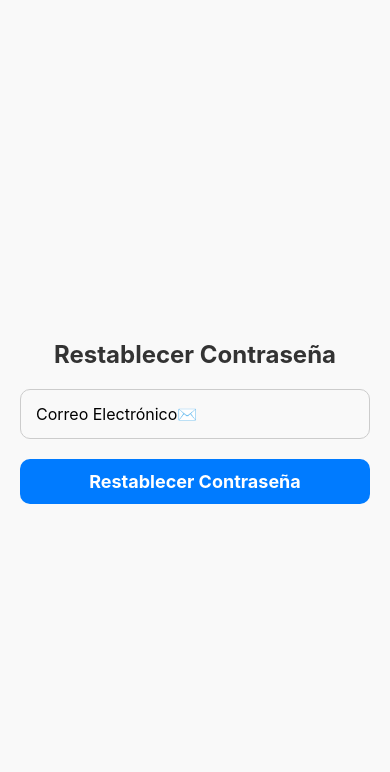
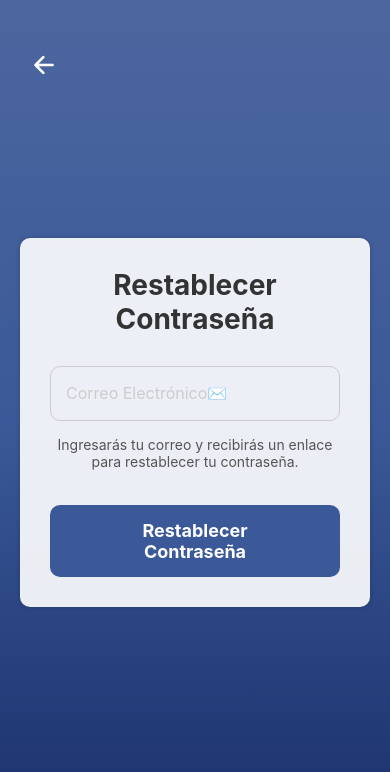
Before and after one commit to Camedute/caballeroMarketAPP, a React Native app: screen /resetPassword in a window 390 px wide. Shown: the top 772 px of the page. Built offline with nearby package versions, Linux system fonts and the light colour scheme.

Commit message:
feat: arreglo de ciertos componentes y inserción de lógica de mostrar qr en vista de qrscanner

```diff
--- a/components/cart/cart.tsx
+++ b/components/cart/cart.tsx
@@ -1,5 +1,5 @@
 import React, { useState } from 'react';
-import { StyleSheet, Text, View, Button, FlatList, TouchableOpacity, Alert } from 'react-native';
+import { StyleSheet, Text, View, Button, FlatList, TouchableOpacity, Alert, KeyboardAvoidingView, ScrollView } from 'react-native';
 import { initializeApp, getApps } from 'firebase/app';
 import { getAuth } from 'firebase/auth';
 import { getFirestore, collection, addDoc } from 'firebase/firestore';
@@ -7,7 +7,6 @@ import { Ionicons } from '@expo/vector-icons';
 import { firebaseConfig } from '../constants';
 import { SafeAreaView } from 'react-native-safe-area-context';
 
-// Definición de tipos
 type CartItem = {
   nombre: string;
   cantidad: number;
@@ -40,8 +39,8 @@ const Cart = ({ route, navigation }: CartProps) => {
   };
 
   const handleCart = async () => {
-    if (Object.entries(cart).length <= 0){
-      Alert.alert('Error','No has agregado productos al carrito.');
+    if (Object.entries(cart).length <= 0) {
+      Alert.alert('Error', 'No has agregado productos al carrito.');
     } else {
       try {
         const pedidoRef = collection(firestore, 'Pedidos');
@@ -50,7 +49,7 @@ const Cart = ({ route, navigation }: CartProps) => {
           idCliente: user?.uid,
           metodoPago: tipoPago,
           fecha: new Date(),
-          realizado: false
+          realizado: false,
         });
         Alert.alert('Pedido enviado correctamente');
         navigation.navigate('Home');
@@ -61,7 +60,9 @@ const Cart = ({ route, navigation }: CartProps) => {
   };
 
   return (
-    <SafeAreaView style={{flex: 1}}>
+    <SafeAreaView style={{ flex: 1 }}>
+      <KeyboardAvoidingView style={{ flex: 1 }} behavior="padding">
+        <ScrollView contentContainerStyle={{ flexGrow: 1 }}>
           <View style={styles.container}>
             {/* Botón de Volver */}
             <TouchableOpacity onPress={() => navigation.goBack()} style={styles.backButton}>
@@ -89,18 +90,29 @@ const Cart = ({ route, navigation }: CartProps) => {
             <View style={styles.paymentOptions}>
               <Text>Seleccione método de pago:</Text>
               <TouchableOpacity onPress={() => setTipoPago('efectivo')}>
-          <Text style={[styles.paymentButton, tipoPago === 'efectivo' && styles.selectedPayment]}>Efectivo</Text>
+                <Text style={[styles.paymentButton, tipoPago === 'efectivo' && styles.selectedPayment]}>
+                  Efectivo
+                </Text>
               </TouchableOpacity>
               <TouchableOpacity onPress={() => setTipoPago('debito')}>
-          <Text style={[styles.paymentButton, tipoPago === 'debito' && styles.selectedPayment]}>Débito</Text>
+                <Text style={[styles.paymentButton, tipoPago === 'debito' && styles.selectedPayment]}>
+                  Débito
+                </Text>
               </TouchableOpacity>
               <TouchableOpacity onPress={() => setTipoPago('credito')}>
-          <Text style={[styles.paymentButton, tipoPago === 'credito' && styles.selectedPayment]}>Crédito</Text>
+                <Text style={[styles.paymentButton, tipoPago === 'credito' && styles.selectedPayment]}>
+                  Crédito
+                </Text>
               </TouchableOpacity>
             </View>
 
-      <Button title="Solicitar Pedido" onPress={handleCart} />
+            <TouchableOpacity style={styles.orderButton} onPress={handleCart}>
+              <Text style={styles.orderButtonText}>Solicitar Pedido</Text>
+            </TouchableOpacity>
+          </View>
+        </ScrollView>
 
+        {/* Barra de Navegación Inferior */}
         <View style={styles.bottomNav}>
           <TouchableOpacity onPress={() => navigation.navigate('Home')}>
             <Ionicons name="home-outline" size={30} color="#333" />
@@ -115,8 +127,7 @@ const Cart = ({ route, navigation }: CartProps) => {
             <Ionicons name="cart-outline" size={30} color="#333" />
           </TouchableOpacity>
         </View>
-
-    </View>
+      </KeyboardAvoidingView>
     </SafeAreaView>
   );
 };
@@ -149,8 +160,6 @@ const styles = StyleSheet.create({
     padding: 15,
     marginVertical: 10,
     borderRadius: 10,
-    flexDirection: 'row',
-    justifyContent: 'space-between',
   },
   productText: {
     fontSize: 16,
@@ -170,11 +179,18 @@ const styles = StyleSheet.create({
     backgroundColor: '#007bff',
     color: '#fff',
   },
+  orderButton: {
+    marginTop: 20,
+    padding: 15,
+    borderRadius: 10,
+    backgroundColor: '#007bff',
+    alignItems: 'center',
+  },
+  orderButtonText: {
+    color: '#fff',
+    fontSize: 18,
+  },
   bottomNav: {
-    position: 'absolute',
-    left: 0,
-    right: 0,
-    bottom: 0,
     height: 60,
     flexDirection: 'row',
     justifyContent: 'space-around',
--- a/components/home/home.tsx
+++ b/components/home/home.tsx
@@ -1,13 +1,24 @@
 import React, { useEffect, useState } from 'react';
-import { View, Text, FlatList, TouchableOpacity, StyleSheet, TextInput, ScrollView, ActivityIndicator } from 'react-native';
+import { View, Text, FlatList, TouchableOpacity, StyleSheet, TextInput, ScrollView, ActivityIndicator, Image, Alert } from 'react-native';
 import { handleStoresHome } from '../backend/firebase';
 import { Ionicons } from '@expo/vector-icons';
 import { SafeAreaView } from 'react-native-safe-area-context';
 
+interface Store {
+  id: string;
+  nombreLocal: string;
+  imagenUrl?: string;
+  productos: Array<{
+    id: string;
+    nombreProducto: string;
+    precioProducto: number;
+  }>;
+}
+
 const Home = ({ navigation }: any) => {
   const [cart, setCart] = useState({});
-  const [stores, setStores] = useState([]);
-  const [loading, setLoading] = useState(true);  // Estado para manejar la carga
+  const [stores, setStores] = useState<Store[]>([]);
+  const [loading, setLoading] = useState(true);
 
   useEffect(() => {
     const fetchStores = async () => {
@@ -17,7 +28,7 @@ const Home = ({ navigation }: any) => {
       } catch (error) {
         console.error('Error fetching stores:', error);
       } finally {
-        setLoading(false); // Dejar de mostrar el indicador de carga una vez que los datos estén listos
+        setLoading(false);
       }
     };
     fetchStores();
@@ -49,8 +60,13 @@ const Home = ({ navigation }: any) => {
     navigation.navigate('Cart', { cart });
   };
 
+  const viewStore = (storeId: string) => {
+    //navigation.navigate('Local', { storeId });
+    Alert.alert(storeId);
+  };
+
   return (
-    <SafeAreaView style={{flex: 1}}>
+    <SafeAreaView style={{ flex: 1 }}>
       <View style={styles.container}>
         {/* Barra de búsqueda */}
         <View style={styles.searchBar}>
@@ -68,13 +84,19 @@ const Home = ({ navigation }: any) => {
             data={stores}
             keyExtractor={(item) => item.id}
             renderItem={({ item }) => (
-              <View style={styles.storeItem}>
+              <View style={styles.cardContainer}>
+                <View style={styles.storeCard}>
+                  {/* Imagen del local, centrada */}
+                  <Image
+                    source={{ uri: item.imagenUrl || 'https://via.placeholder.com/150' }}
+                    style={styles.storeImage}
+                  />
                   <Text style={styles.storeName}>{item.nombreLocal}</Text>
 
                   {/* Productos en scroll horizontal */}
-                <ScrollView horizontal showsHorizontalScrollIndicator={false}>
+                  <ScrollView horizontal showsHorizontalScrollIndicator={false} style={styles.productList}>
                     {item.productos.map((product: any) => (
-                    <View key={product.id} style={styles.product}>
+                      <View key={product.id} style={styles.productCard}>
                         <Text style={styles.productName}>{product.nombreProducto}</Text>
                         <Text style={styles.productPrice}>${product.precioProducto}</Text>
                         <TouchableOpacity
@@ -86,10 +108,19 @@ const Home = ({ navigation }: any) => {
                       </View>
                     ))}
                   </ScrollView>
+
+                  {/* Botón "Ver Local" */}
+                  <TouchableOpacity
+                    style={styles.viewButton}
+                    onPress={() => viewStore(item.id)}
+                  >
+                    <Text style={styles.viewButtonText}>Ver Local</Text>
+                  </TouchableOpacity>
+                </View>
               </View>
             )}
             ListEmptyComponent={<Text>No hay tiendas disponibles</Text>}
-            contentContainerStyle={stores.length === 0 ? styles.emptyList : null} // Ajuste para centrar la lista vacía
+            contentContainerStyle={stores.length === 0 ? styles.emptyList : null}
           />
         )}
 
@@ -131,37 +162,80 @@ const styles = StyleSheet.create({
     flex: 1,
   },
   title: { fontSize: 24, fontWeight: 'bold', marginBottom: 20, textAlign: 'center' },
-  storeItem: { padding: 15, marginBottom: 20 },
-  storeName: { fontSize: 18, fontWeight: 'bold', marginBottom: 10 },
-  product: {
-    width: 100,
+  cardContainer: {
+    marginBottom: 20,
+    paddingHorizontal: 20,
+  },
+  storeCard: {
     backgroundColor: '#fff',
+    borderRadius: 10,
+    elevation: 5,
+    shadowColor: '#000',
+    shadowOffset: { width: 0, height: 2 },
+    shadowOpacity: 0.3,
+    shadowRadius: 4,
+    padding: 15,
+    marginBottom: 10,
+  },
+  storeImage: {
+    width: 150,
+    height: 150,
+    borderRadius: 10,
+    alignSelf: 'center',  // Esto centra la imagen en su contenedor
+    marginBottom: 10,
+  },
+  storeName: {
+    fontSize: 18,
+    fontWeight: 'bold',
+    marginBottom: 10,
+    textAlign: 'center',
+  },
+  productList: {
+    marginTop: 10,
+  },
+  productCard: {
+    marginRight: 15,
+    backgroundColor: '#f5f5f5',
     padding: 10,
-    marginRight: 10,
     borderRadius: 8,
+    width: 150,
+  },
+  productName: {
+    fontSize: 14,
+    fontWeight: '500',
+  },
+  productPrice: {
+    fontSize: 14,
+    marginTop: 5,
+    color: '#0072ff',
+  },
+  addButton: {
+    backgroundColor: '#0072ff',
+    padding: 5,
+    borderRadius: 5,
+    marginTop: 10,
     alignItems: 'center',
   },
-  productName: { fontSize: 13, textAlign: 'center' },
-  productPrice: { fontSize: 12, color: '#666', marginVertical: 5 },
-  addButton: { backgroundColor: '#0072ff', padding: 5, borderRadius: 5 },
-  addButtonText: { color: '#fff', fontWeight: 'bold' },
+  addButtonText: {
+    color: '#fff',
+  },
+  viewButton: {
+    backgroundColor: '#0072ff',
+    padding: 10,
+    borderRadius: 5,
+    marginTop: 10,
+    alignItems: 'center',
+  },
+  viewButtonText: {
+    color: '#fff',
+    fontSize: 16,
+  },
   bottomNav: {
     flexDirection: 'row',
     justifyContent: 'space-around',
-    paddingVertical: 15,
-    backgroundColor: '#fff',
+    padding: 10,
     borderTopWidth: 1,
-    borderColor: '#ddd',
-  },
-  emptyList: {
-    flex: 1,
-    justifyContent: 'center',
-    alignItems: 'center',
-  },
-  loader: {
-    flex: 1,
-    justifyContent: 'center',
-    alignItems: 'center',
+    borderTopColor: '#ddd',
   },
 });
 
--- a/components/login/login.tsx
+++ b/components/login/login.tsx
@@ -2,8 +2,8 @@ import React, { useState } from 'react';
 import { View, Text, TextInput, TouchableOpacity, Alert, StyleSheet } from 'react-native';
 import AsyncStorage from '@react-native-async-storage/async-storage';
 import { LinearGradient } from 'expo-linear-gradient';
-import { signInWithEmailAndPassword } from 'firebase/auth';  // Importar solo lo necesario
-import { auth } from '../backend/firebase'; // Importar la configuración de Firebase desde el archivo separado
+import { signInWithEmailAndPassword } from 'firebase/auth';
+import { auth } from '../backend/firebase';
 
 const Login = ({ navigation }: any) => {
   const [email, setEmail] = useState('');
@@ -17,12 +17,10 @@ const Login = ({ navigation }: any) => {
     }
 
     try {
-      // Intento de inicio de sesión con Firebase Authentication
       await signInWithEmailAndPassword(auth, email, password);
-      await AsyncStorage.setItem('userToken', 'logged_in');  // Guardar token en AsyncStorage
-      navigation.navigate('Home');  // Navegar al Home si el login es exitoso
+      await AsyncStorage.setItem('userToken', 'logged_in');
+      navigation.navigate('Home');
     } catch (error: any) {
-      console.log(error.message);
       const errorMsj = error.message;
       if (errorMsj === "Firebase: Error (auth/invalid-email).") {
         Alert.alert("Error", "Por favor, ingrese un correo válido");
@@ -37,6 +35,9 @@ const Login = ({ navigation }: any) => {
   return (
     <LinearGradient colors={['#00c6ff', '#0072ff']} style={styles.gradient}>
       <View style={styles.loginBox}>
+        {/* Texto grande y bonito para "CaballeroMarket" */}
+        <Text style={styles.logoText}>CaballeroMarket</Text>
+
         <Text style={styles.title}>Ingresar Sesión</Text>
 
         <TextInput
@@ -87,6 +88,17 @@ const styles = StyleSheet.create({
     shadowRadius: 5,
     elevation: 10,
   },
+  // Estilo para el texto grande de "CaballeroMarket"
+  logoText: {
+    fontSize: 36,
+    fontWeight: 'bold',
+    color: '#0072ff',
+    textAlign: 'center',
+    marginBottom: 20,
+    textShadowColor: 'rgba(0, 0, 0, 0.25)',
+    textShadowOffset: { width: 2, height: 2 },
+    textShadowRadius: 5,
+  },
   title: {
     fontSize: 24,
     fontWeight: 'bold',
--- a/components/qrscanner/qrscanner.tsx
+++ b/components/qrscanner/qrscanner.tsx
@@ -10,7 +10,7 @@ import { firebaseConfig } from '../constants';
 import { Ionicons } from '@expo/vector-icons';
 import Cart from '../cart/cart';
 import { SafeAreaView } from 'react-native-safe-area-context';
-import QRCode from 'react-native-qrcode-svg';  // Importar la librería QRCode
+import QRCode from 'react-native-qrcode-svg';
 
 const app = initializeApp(firebaseConfig);
 const firestore = getFirestore(app);
@@ -41,6 +41,13 @@ const QRScanner: React.FC = ({ navigation }: any) => {
     setScanned(true);
     setShowCamera(false);
     setQrData(data);  // Guardamos el ID escaneado
+
+    const user = auth.currentUser;
+    if (user) {
+      console.log(`ID Usuario: ${user.uid}`);
+    }
+    console.log(`ID Escaneado (QR): ${data}`);
+
     await confirmOrder(data);
 
     setTimeout(() => {
@@ -117,8 +124,12 @@ const QRScanner: React.FC = ({ navigation }: any) => {
 
         {!showCamera ? (
           <View style={styles.qrContainer}>
-            <Icon name="qrcode-scan" size={100} color="#000" />
-            <Text style={styles.qrText}>QR</Text>
+            <QRCode
+              value={auth.currentUser?.uid || 'Sin usuario'}
+              size={200}
+              color="black"
+              backgroundColor="white"
+            />
           </View>
         ) : (
           <CameraView
@@ -134,18 +145,6 @@ const QRScanner: React.FC = ({ navigation }: any) => {
           </CameraView>
         )}
 
-        {!showCamera && qrData && (
-          <View style={styles.qrContainer}>
-            <QRCode
-              value={qrData}  // Generamos el QR con el ID escaneado
-              size={200}
-              color="black"
-              backgroundColor="white"
-            />
-            <Text style={styles.qrText}>QR Generado: {qrData}</Text>
-          </View>
-        )}
-
         <TouchableOpacity style={styles.scanButton} onPress={handleShowCamera}>
           <Text style={styles.scanButtonText}>Escanear</Text>
         </TouchableOpacity>
@@ -157,7 +156,9 @@ const QRScanner: React.FC = ({ navigation }: any) => {
             <Button title="Cerrar" onPress={() => setModalVisible(false)} />
           </View>
         </Modal>
+      </View>
 
+      {/* Aquí añadimos el Navbar */}
       <View style={styles.bottomNav}>
         <TouchableOpacity onPress={() => navigation.navigate('Home')}>
           <Ionicons name="home-outline" size={30} color="#333" />
@@ -172,9 +173,9 @@ const QRScanner: React.FC = ({ navigation }: any) => {
           <Ionicons name="cart-outline" size={30} color="#333" />
         </TouchableOpacity>
       </View>
-      </View>
     </SafeAreaView>
   );
+
 };
 
 const styles = StyleSheet.create({
@@ -240,21 +241,16 @@ const styles = StyleSheet.create({
     alignItems: 'center',
     marginHorizontal: 20,
   },
-  modalText: {
-    fontSize: 18,
-    marginBottom: 10,
-  },
   bottomNav: {
-    position: 'absolute',
-    left: 0,
-    right: 0,
-    bottom: 0,
-    height: 60,
     flexDirection: 'row',
     justifyContent: 'space-around',
-    paddingVertical: 15,
-    backgroundColor: '#f5f5f5',
+    alignItems: 'center',
+    paddingVertical: 10,
+    borderTopWidth: 1,
+    borderColor: '#ddd',
+    backgroundColor: '#fff',
   },
+
 });
 
 export default QRScanner;
--- a/components/register/register.tsx
+++ b/components/register/register.tsx
@@ -3,6 +3,8 @@ import { View, Text, TextInput, StyleSheet, Alert, TouchableOpacity } from 'reac
 import { LinearGradient } from 'expo-linear-gradient';
 import { registerUser, handleAuthError } from '../backend/firebase';
 import { SafeAreaView } from 'react-native-safe-area-context';
+import { Ionicons } from '@expo/vector-icons';
+
 
 const Register = ({ navigation }: any) => {
   const [username, setUsername] = useState('');
@@ -29,7 +31,7 @@ const Register = ({ navigation }: any) => {
     <SafeAreaView style={{flex: 1}} >
     <LinearGradient colors={['#6a11cb', '#2575fc']} style={styles.gradient}>
       <TouchableOpacity onPress={() => navigation.navigate('Login')} style={styles.backButton}>
-        <Text style={styles.backButtonText}>← Volver</Text>
+      <Ionicons name="arrow-back" size={28} color="#000000" />
       </TouchableOpacity>
 
       <View style={styles.container}>
--- a/components/resetPassword/resetPassword.tsx
+++ b/components/resetPassword/resetPassword.tsx
@@ -2,13 +2,16 @@ import React, { useState } from 'react';
 import { View, TextInput, Text, StyleSheet, Alert, TouchableOpacity } from 'react-native';
 import { sendPasswordResetEmail } from 'firebase/auth';
 import { auth } from '../backend/firebase';
-import { useNavigation } from '@react-navigation/native'; // Importa el hook de navegación
+import { useNavigation } from '@react-navigation/native';
+import { LinearGradient } from 'expo-linear-gradient';
+import { Ionicons } from '@expo/vector-icons';
+import { SafeAreaView } from 'react-native-safe-area-context';
 
 const ResetPassword: React.FC = () => {
   const [email, setEmail] = useState<string>('');
   const [error, setError] = useState<string>('');
   const [success, setSuccess] = useState<string>('');
-  const navigation = useNavigation(); // Hook para la navegación
+  const navigation = useNavigation();
 
   // Función para manejar el restablecimiento de contraseña
   const handleResetPassword = async () => {
@@ -50,18 +53,31 @@ const ResetPassword: React.FC = () => {
   };
 
   return (
-    <View style={styles.container}>
+    <SafeAreaView style={{ flex: 1 }}>
+      <LinearGradient colors={['#4c669f', '#3b5998', '#192f6a']} style={styles.container}>
+        {/* Botón de volver */}
+        <TouchableOpacity style={styles.backButton} onPress={() => navigation.navigate('Login')}>
+          <Ionicons name="arrow-back" size={28} color="#fff" />
+        </TouchableOpacity>
+
+        <View style={styles.card}>
           <Text style={styles.title}>Restablecer Contraseña</Text>
 
           <TextInput
             style={styles.input}
             placeholder="Correo Electrónico✉️"
+            placeholderTextColor="#ccc"
             value={email}
             onChangeText={(text) => setEmail(text)}
             keyboardType="email-address"
             autoCapitalize="none"
             autoCorrect={false}
           />
+
+          {/* Texto informativo */}
+          <Text style={styles.infoText}>
+            Ingresarás tu correo y recibirás un enlace para restablecer tu contraseña.
+          </Text>
 
           <TouchableOpacity style={styles.button} onPress={handleResetPassword}>
             <Text style={styles.buttonText}>Restablecer Contraseña</Text>
@@ -70,6 +86,8 @@ const ResetPassword: React.FC = () => {
           {error ? <Text style={styles.errorText}>{error}</Text> : null}
           {success ? <Text style={styles.successText}>{success}</Text> : null}
         </View>
+      </LinearGradient>
+    </SafeAreaView>
   );
 };
 
@@ -77,48 +95,75 @@ const styles = StyleSheet.create({
   container: {
     flex: 1,
     justifyContent: 'center',
+    paddingHorizontal: 20,
+  },
+  backButton: {
+    position: 'absolute',
+    top: 40,
+    left: 20,
+    padding: 10,
+  },
+  card: {
+    width: '100%',
+    padding: 30,
+    backgroundColor: 'rgba(255, 255, 255, 0.9)',
+    borderRadius: 10,
+    shadowColor: '#000',
+    shadowOpacity: 0.2,
+    shadowRadius: 5,
+    elevation: 10,
     alignItems: 'center',
-    padding: 20,
-    backgroundColor: '#f9f9f9',
   },
   title: {
-    fontSize: 24,
-    marginBottom: 20,
+    fontSize: 28,
+    marginBottom: 30,
     fontWeight: 'bold',
     color: '#333',
+    textAlign: 'center',
   },
   input: {
     width: '100%',
-    height: 50,
+    height: 55,
     borderColor: '#ccc',
     borderWidth: 1,
     borderRadius: 10,
     paddingHorizontal: 15,
     fontSize: 16,
+    color: '#333',
+    marginBottom: 15,
+  },
+  infoText: {
+    color: '#555',
+    fontSize: 14,
     marginBottom: 20,
+    textAlign: 'center',
   },
   button: {
-    backgroundColor: '#007bff',
-    paddingVertical: 12,
-    paddingHorizontal: 30,
+    backgroundColor: '#3b5998',
+    paddingVertical: 15,
+    paddingHorizontal: 40,
     borderRadius: 10,
-    width: '100%',
     alignItems: 'center',
+    marginTop: 15,
+    minWidth: 250,
   },
   buttonText: {
     color: '#fff',
     fontSize: 18,
     fontWeight: 'bold',
+    textAlign: 'center',
   },
   errorText: {
-    color: 'red',
+    color: '#ff4d4d',
     marginTop: 10,
     fontSize: 14,
+    textAlign: 'center',
   },
   successText: {
-    color: 'green',
+    color: '#00cc66',
     marginTop: 10,
     fontSize: 14,
+    textAlign: 'center',
   },
 });
 
```
Also changed, not shown: components/backend/firebase.ts (+16 -3 lines). Lines whose indentation alone changed are shown as unchanged.
